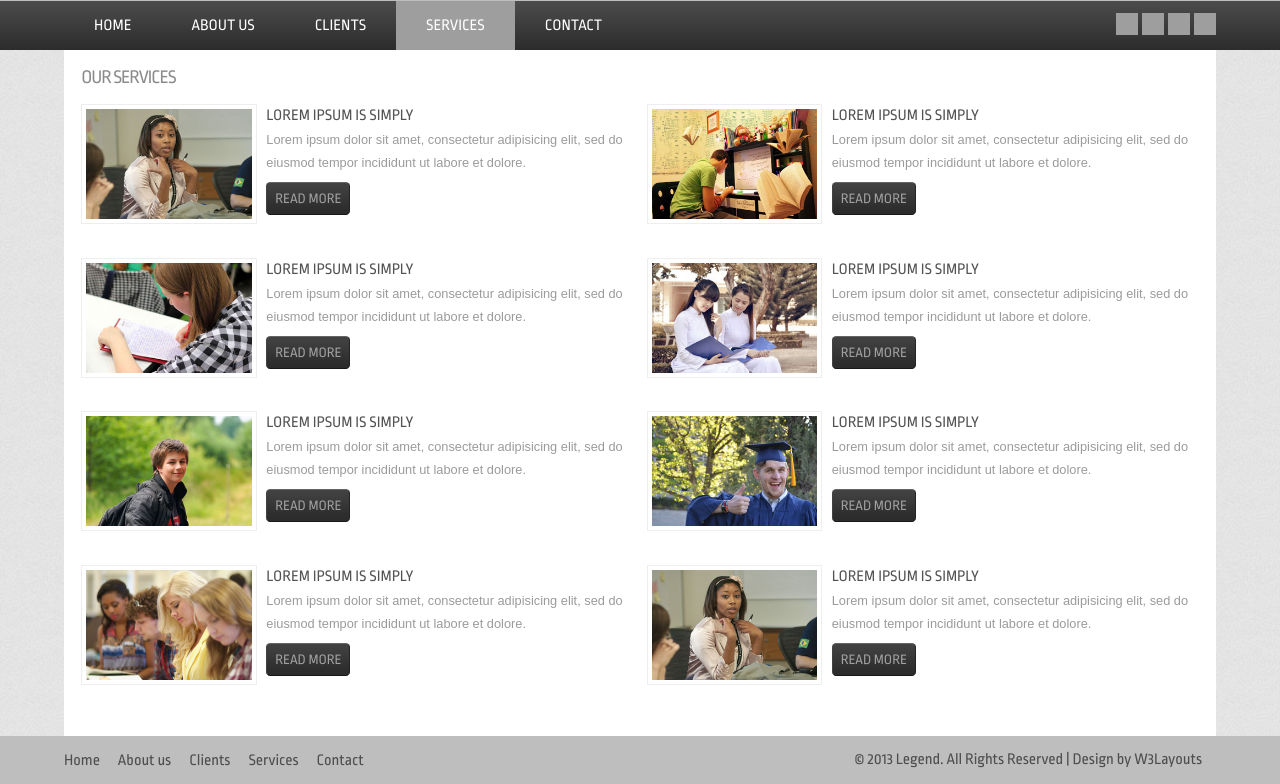
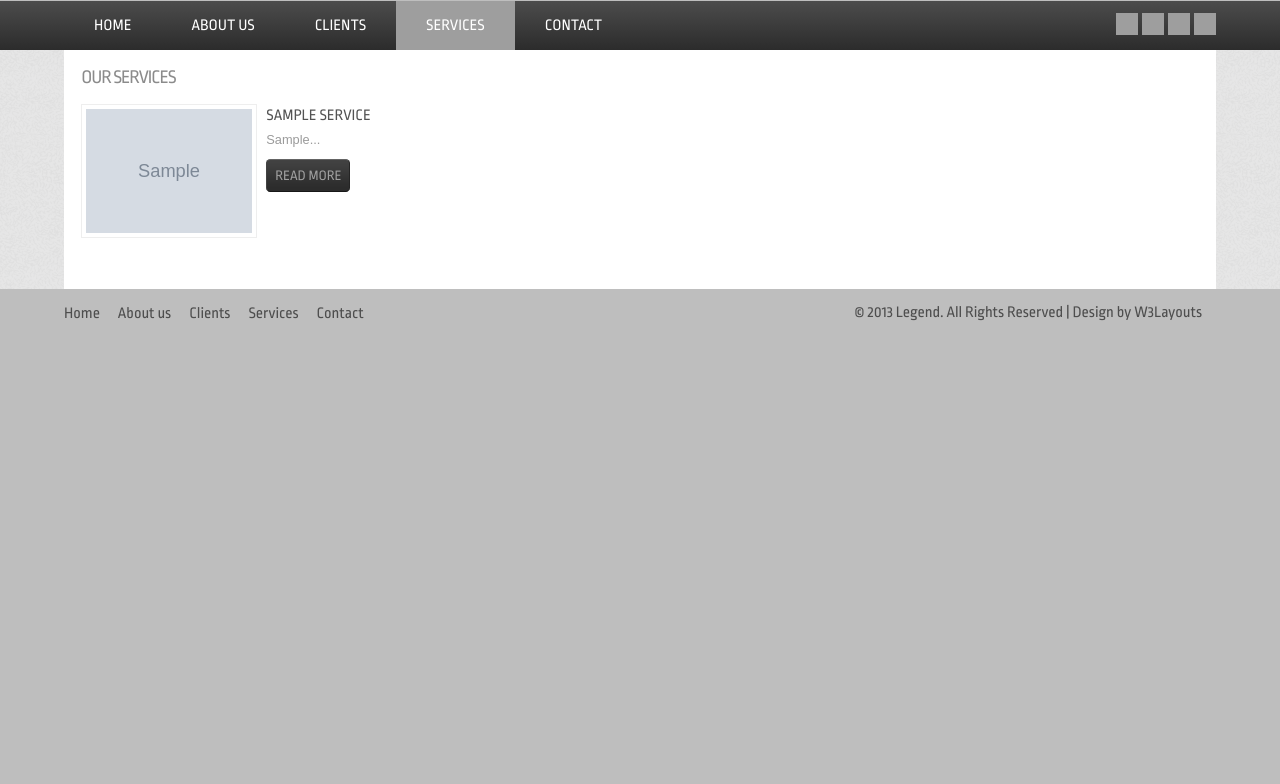
Before and after one commit to bipinrony/php-training, a PHP site: page /services.php in a window 1280 px wide. Shown: the part 963-1747 px from the top of the page. After the commit the page ends 1284 px from the top, so only its background shows below. Run offline with PHP 8.4, Linux system fonts and the light colour scheme; tables that the repository leaves empty or names only in its code hold one stand-in row (values such as "Sample post"); grey boxes marked "Sample" are stand-in pictures; grey boxes are pictures that could not be loaded.

Commit message:
30-09-2023(database - dynamic services, contact)

```diff
--- a/college/services.php
+++ b/college/services.php
@@ -1,3 +1,18 @@
+<?php
+require 'database/connection.php';
+
+$serviceListSql = "SELECT * FROM services";
+$response = mysqli_query($connection, $serviceListSql);
+
+$services = array();
+
+if (mysqli_num_rows($response) > 0) {
+	while ($row = mysqli_fetch_assoc($response)) {
+		array_push($services, $row);
+	}
+}
+?>
+
 <!DOCTYPE HTML>
 <html>
 
@@ -20,105 +35,28 @@
 			<div class="services">
 				<h5>Our services</h5>
 				<div class="section group">
+					<?php foreach ($services as $service) { ?>
 						<div class="listview_1_of_2 images_1_of_2 sta">
 							<div class="listimg listimg_2_of_1">
-							<img src="images/001.jpg">
+								<img src="<?php echo $service['service_image']; ?>">
 							</div>
 							<div class="text list_2_of_1">
-							<h3>Lorem Ipsum is simply</h3>
-							<p>Lorem ipsum dolor sit amet, consectetur adipisicing elit, sed do eiusmod tempor
-								incididunt ut labore et dolore.</p>
-							<div class="button"><span><a href="single.html">Read More</a></span></div>
-						</div>
-					</div>
-					<div class="listview_1_of_2 images_1_of_2 sta">
-						<div class="listimg listimg_2_of_1">
-							<img src="images/002.jpg">
-						</div>
-						<div class="text list_2_of_1">
-							<h3>Lorem Ipsum is simply</h3>
-							<p>Lorem ipsum dolor sit amet, consectetur adipisicing elit, sed do eiusmod tempor
-								incididunt ut labore et dolore.</p>
-							<div class="button"><span><a href="single.html">Read More</a></span></div>
+								<h3><?php echo $service['heading']; ?></h3>
+								<p><?php echo substr($service['service'], 0, 95); ?>...</p>
+								<div class="button">
+									<span>
+										<a href="single.php?service_id=<?php echo $service['id']; ?>">Read More</a>
+									</span>
 								</div>
 							</div>
 						</div>
-				<div class="section group">
-					<div class="listview_1_of_2 images_1_of_2 sta">
-						<div class="listimg listimg_2_of_1">
-							<img src="images/003.jpg">
-						</div>
-						<div class="text list_2_of_1">
-							<h3>Lorem Ipsum is simply</h3>
-							<p>Lorem ipsum dolor sit amet, consectetur adipisicing elit, sed do eiusmod tempor
-								incididunt ut labore et dolore.</p>
-							<div class="button"><span><a href="single.html">Read More</a></span></div>
-						</div>
-					</div>
-					<div class="listview_1_of_2 images_1_of_2 sta">
-						<div class="listimg listimg_2_of_1">
-							<img src="images/004.jpg">
-						</div>
-						<div class="text list_2_of_1">
-							<h3>Lorem Ipsum is simply</h3>
-							<p>Lorem ipsum dolor sit amet, consectetur adipisicing elit, sed do eiusmod tempor
-								incididunt ut labore et dolore.</p>
-							<div class="button"><span><a href="single.html">Read More</a></span></div>
-						</div>
-					</div>
-				</div>
-				<div class="section group">
-					<div class="listview_1_of_2 images_1_of_2 sta">
-						<div class="listimg listimg_2_of_1">
-							<img src="images/005.jpg">
-						</div>
-						<div class="text list_2_of_1">
-							<h3>Lorem Ipsum is simply</h3>
-							<p>Lorem ipsum dolor sit amet, consectetur adipisicing elit, sed do eiusmod tempor
-								incididunt ut labore et dolore.</p>
-							<div class="button"><span><a href="single.html">Read More</a></span></div>
-						</div>
-					</div>
-					<div class="listview_1_of_2 images_1_of_2 sta">
-						<div class="listimg listimg_2_of_1">
-							<img src="images/006.jpg">
-						</div>
-						<div class="text list_2_of_1">
-							<h3>Lorem Ipsum is simply</h3>
-							<p>Lorem ipsum dolor sit amet, consectetur adipisicing elit, sed do eiusmod tempor
-								incididunt ut labore et dolore.</p>
-							<div class="button"><span><a href="single.html">Read More</a></span></div>
-						</div>
-					</div>
-				</div>
-				<div class="section group">
-					<div class="listview_1_of_2 images_1_of_2 sta">
-						<div class="listimg listimg_2_of_1">
-							<img src="images/007.jpg">
-						</div>
-						<div class="text list_2_of_1">
-							<h3>Lorem Ipsum is simply</h3>
-							<p>Lorem ipsum dolor sit amet, consectetur adipisicing elit, sed do eiusmod tempor
-								incididunt ut labore et dolore.</p>
-							<div class="button"><span><a href="single.html">Read More</a></span></div>
-						</div>
-					</div>
-					<div class="listview_1_of_2 images_1_of_2 sta">
-						<div class="listimg listimg_2_of_1">
-							<img src="images/001.jpg">
-						</div>
-						<div class="text list_2_of_1">
-							<h3>Lorem Ipsum is simply</h3>
-							<p>Lorem ipsum dolor sit amet, consectetur adipisicing elit, sed do eiusmod tempor
-								incididunt ut labore et dolore.</p>
-							<div class="button"><span><a href="single.html">Read More</a></span></div>
-						</div>
-					</div>
+					<?php } ?>
 				</div>
 			</div>
 		</div>
 		<!---End-content---->
-		<div class="clear"> </div>
+		<div class=" clear">
+		</div>
 	</div>
 	<!---start-footer---->
 	<?php include 'footer.html'; ?>
```
Also changed, not shown: college/contact.php (+16 -8 lines), college/create-service.php (added, +102 -0 lines), college/single.php (+20 -25 lines). Lines whose indentation alone changed are shown as unchanged.
